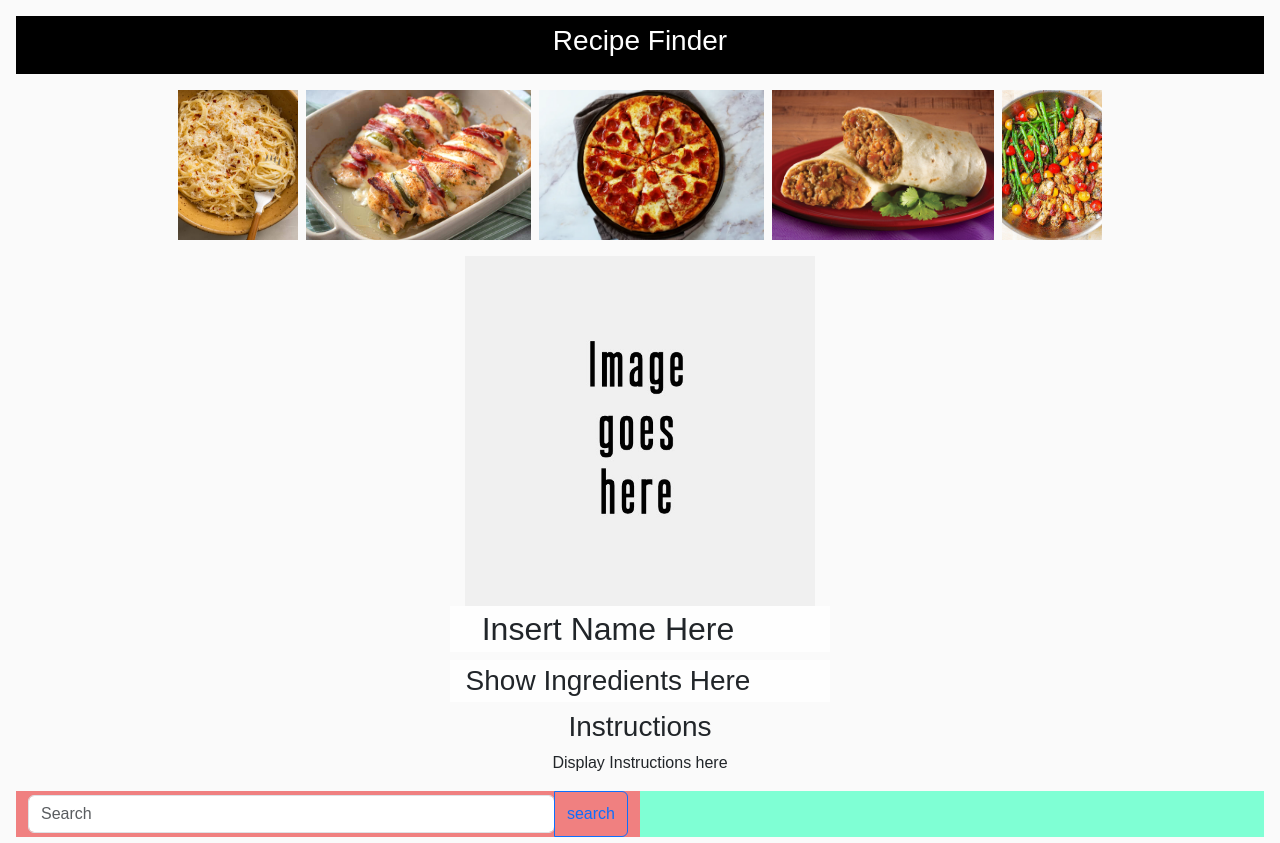
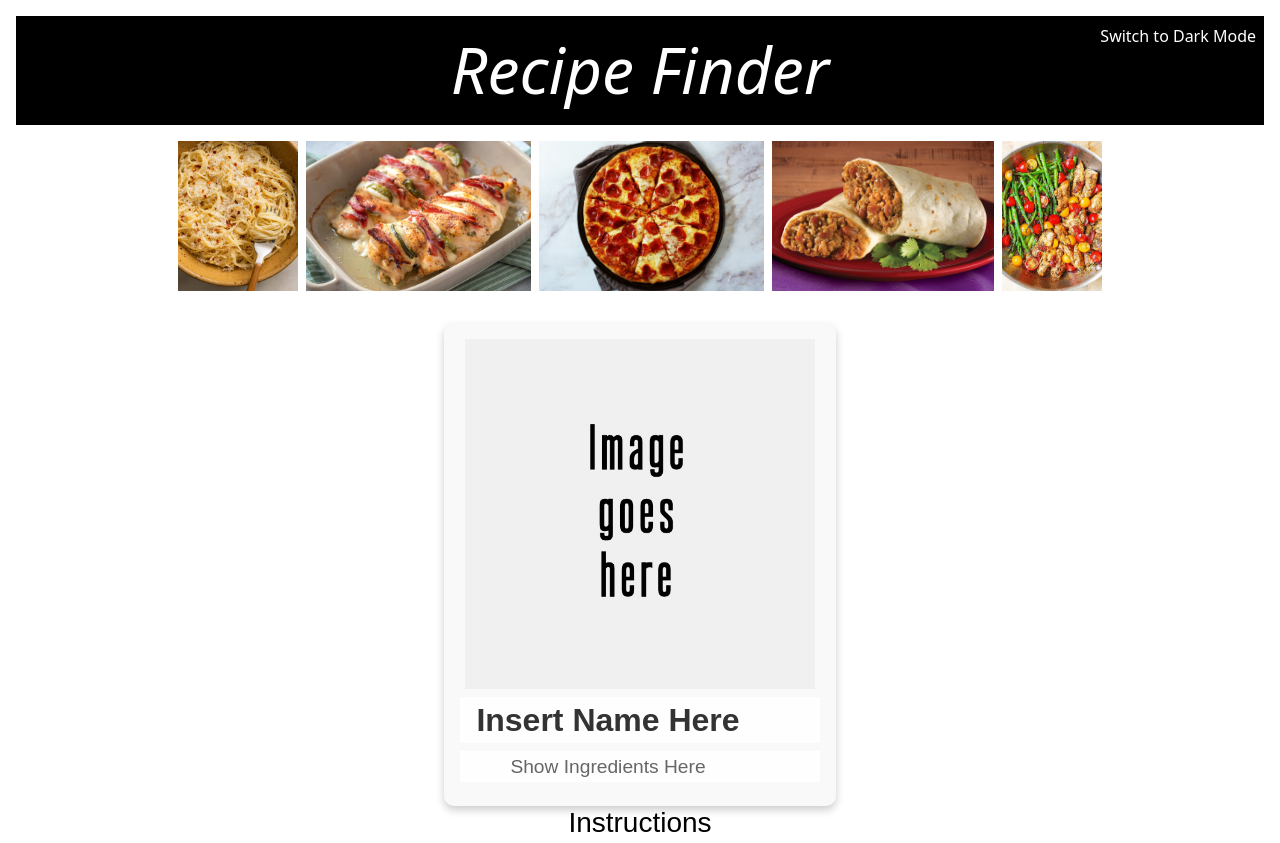
Before and after one commit to lisapeters13/recipe-finder, a website with bundled scripts: page index.html in a window 1280 px wide. Shown: the top 843 px of the page. Built offline with nearby package versions, Linux system fonts and the light colour scheme; data requests are answered from the project's data file.

Commit message:
Dark Mode Added

```diff
--- a/index.html
+++ b/index.html
@@ -39,7 +39,7 @@
 
     </div>
     <div class="col-sm-6" id="result-data" style="background-color: aquamarine;">
-
+      <div id="recipe-results"></div>
 
     </div>
 
@@ -51,3 +51,5 @@
 </body>
 
 </html>
+
+<button id="mode-toggle">Toggle Dark Mode</button>
--- a/src/index.js
+++ b/src/index.js
@@ -56,6 +56,30 @@ const getIngredient = () => {
 // Get the search button element
 const searchButton = document.getElementById("search-btn");
 
+function searchRecipe(ingredient) {
+  fetch(`http://localhost:3000/recipes?ingredient=${ingredient}`) // Adjust API endpoint if needed
+    .then(response => response.json())
+    .then(filteredRecipes => {
+      displaySearchResults(filteredRecipes);
+    })
+    .catch(error => {
+      console.error("Error fetching recipes:", error);
+    });
+}
+
+// Function to initiate the search for recipes based on an ingredient
+function searchRecipe(ingredient) {
+  fetch(`http://localhost:3000/recipes?ingredient=${ingredient}`) // Adjust API endpoint if needed
+    .then(response => response.json())
+    .then(filteredRecipes => {
+      displaySearchResults(filteredRecipes);
+    })
+    .catch(error => {
+      console.error("Error fetching recipes:", error);
+    });
+}
+
+
 // Add an event listener for the "click" event
 searchButton.addEventListener("click", function() { //add second lister for "return key"
   // Code to execute when the button is clicked
@@ -87,3 +111,26 @@ export {
   handleClick,
   main,
 };
+
+// JavaScript for toggling dark mode
+document.addEventListener('DOMContentLoaded', () => {
+  const toggleButton = document.getElementById('mode-toggle');
+  const isDarkMode = localStorage.getItem('dark-mode') === 'true';
+
+  // Apply saved mode preference
+  if (isDarkMode) {
+    document.body.classList.add('dark-mode');
+    toggleButton.textContent = 'Switch to Light Mode';
+  } else {
+    toggleButton.textContent = 'Switch to Dark Mode';
+  }
+
+  // Toggle dark mode on button click
+  toggleButton.addEventListener('click', () => {
+    document.body.classList.toggle('dark-mode');
+    const darkModeEnabled = document.body.classList.contains('dark-mode');
+    localStorage.setItem('dark-mode', darkModeEnabled);
+
+    toggleButton.textContent = darkModeEnabled ? 'Switch to Light Mode' : 'Switch to Dark Mode';
+  });
+});
--- a/styles.css
+++ b/styles.css
@@ -7,7 +7,7 @@
 body {
   padding: 1rem;
   text-align: center;
-  background-color: #fafafa;
+  background-color: #ffffff;
   display: flex;
   flex-direction: column;
   justify-content: center;
@@ -40,7 +40,13 @@ header {
 }
 
 #recipe-detail {
-  position: relative;
+  margin-top: 1rem;
+  padding: 1rem;
+  max-width: 600px;
+  background-color: #f9f9f9;
+  border-radius: 10px;
+  box-shadow: 0 4px 8px rgba(0, 0, 0, 0.2);
+  text-align: center;
 }
 
 .detail-image {
@@ -56,13 +62,29 @@ header {
 }
 
 .name {
-  bottom: 60px;
+  font-size: 2rem;
+  font-weight: bold;
+  color: #333;
+  margin: 0.5rem 0;
 }
 
 .ingredients {
-  bottom: 20px;
+  font-size: 1.2rem;
+  color: #666;
+  margin: 0.5rem 0;
 }
 
+#instructions-display {
+  font-size: 1rem;
+  color: #0a0a0a;
+  margin: 1rem 0;
+  padding: 0.5rem;
+  background-color: #fffafa;
+  border: 4px solid #f2ea10;
+  text-align: center;
+  border-radius: 6px;
+}
+/*  */
 form {
   margin: 1rem 0;
   width: 300px;
@@ -75,7 +97,7 @@ input,
 textarea {
   font-size: 1rem;
   border: 1px solid black;
-  background-color: white;
+  background-color: rgb(248, 241, 241);
   padding: 0.5rem;
   margin: 0.25rem 0;
   width: 100%;
@@ -97,6 +119,65 @@ form h4 {
   width: 100%;
   padding: 0.25rem;
   margin: 0.5rem 0;
-  color: white;
+  color: rgb(255, 254, 254);
   background-color: black;
 }
+/* Add this to your CSS file */
+header h3 {
+  font-size: 4rem; /* Adjust the size as desired */
+  font-style: italic;
+  font-family: "Modak", system-ui;
+  text-align: center;
+  margin: 0; /* Removes any default margin */
+  padding: 0.5rem 0; /* Optional: Adds some spacing around the text */
+}
+
+/* Light mode (default) */
+body {
+  background-color: #ffffff;
+  color: #000000;
+}
+
+header {
+  background-color: #000000;
+  color: #ffffff;
+}
+
+#recipe-detail {
+  background-color: #f9f9f9;
+  color: #333333;
+}
+
+/* Dark mode */
+body.dark-mode {
+  background-color: #121212;
+  color: #f5f5f5;
+}
+
+body.dark-mode header {
+  background-color: #333333;
+  color: #f5f5f5;
+}
+
+body.dark-mode #recipe-detail {
+  background-color: #2c2c2c;
+  color: #f5f5f5;
+}
+
+/* Toggle button styles */
+#mode-toggle {
+  position: fixed;
+  top: 1rem;
+  right: 1rem;
+  background-color: #000;
+  color: #fff;
+  border: none;
+  padding: 0.5rem;
+  cursor: pointer;
+  border-radius: 5px;
+}
+
+body.dark-mode #mode-toggle {
+  background-color: #fff;
+  color: #000;
+}
```
